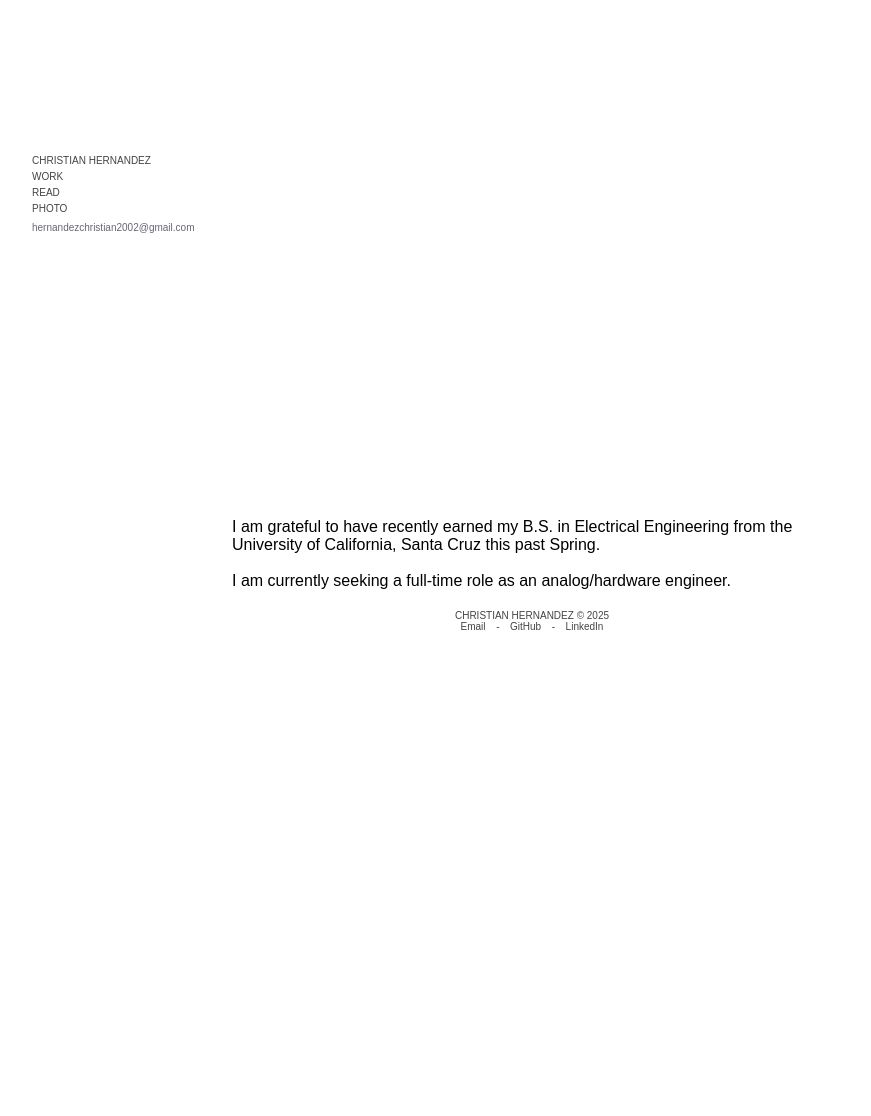
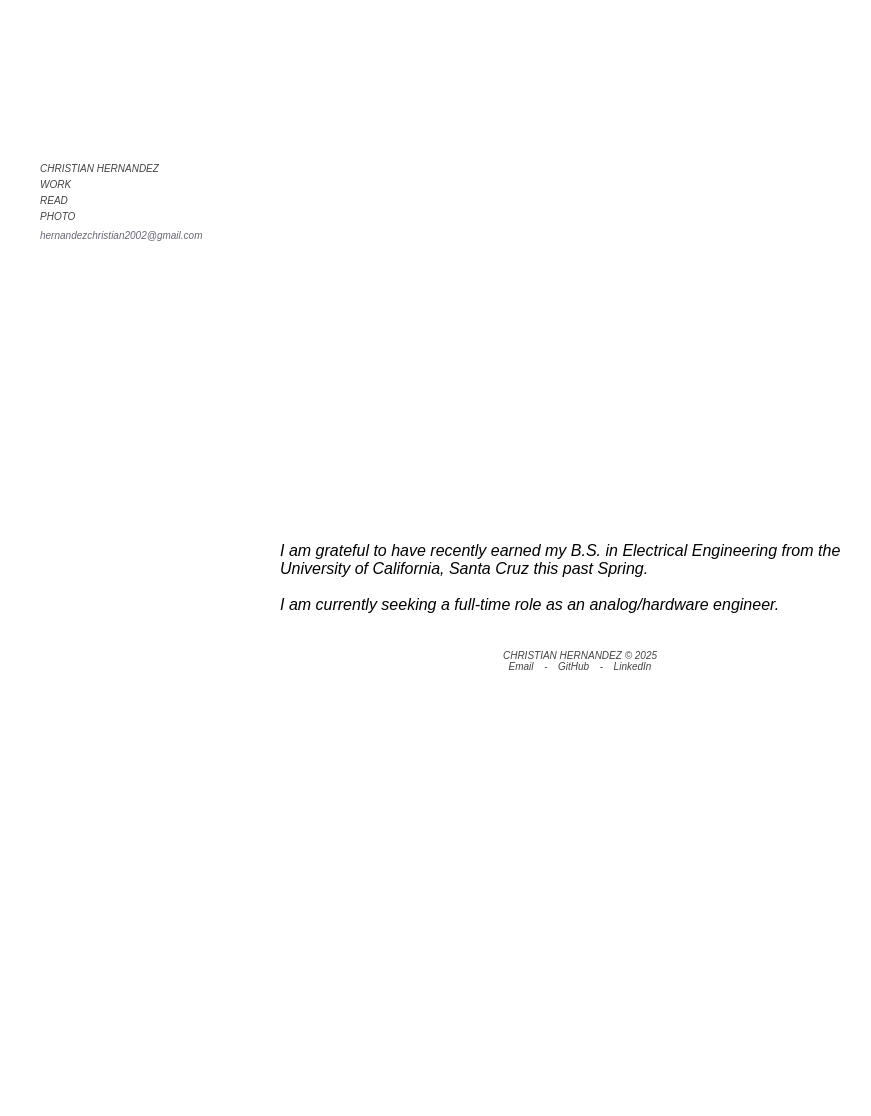
Before and after one commit to chruhern/christianhernandez, a Jekyll site: the page built from index.md, in a window 1280 px wide. Shown: the whole page, without its empty margins (88-959 px from the left). Built offline with Jekyll 4.4.1, drawn with Linux system fonts in a browser that asks for light colours.

Commit message:
adjusting fonts

```diff
--- a/assets/css/style.css
+++ b/assets/css/style.css
@@ -1,14 +1,9 @@
-/* UNIVERSAL SELECTOR CSS */
-* {
-  margin: 0;
-  padding: 0;
-  box-sizing: border-box;
-}
 
 /* BODY CSS */
 body {
   font-family: sans-serif;
   font-weight: lighter;
+  font-style: oblique;
   display: flex;
   background: white;
 }
```
